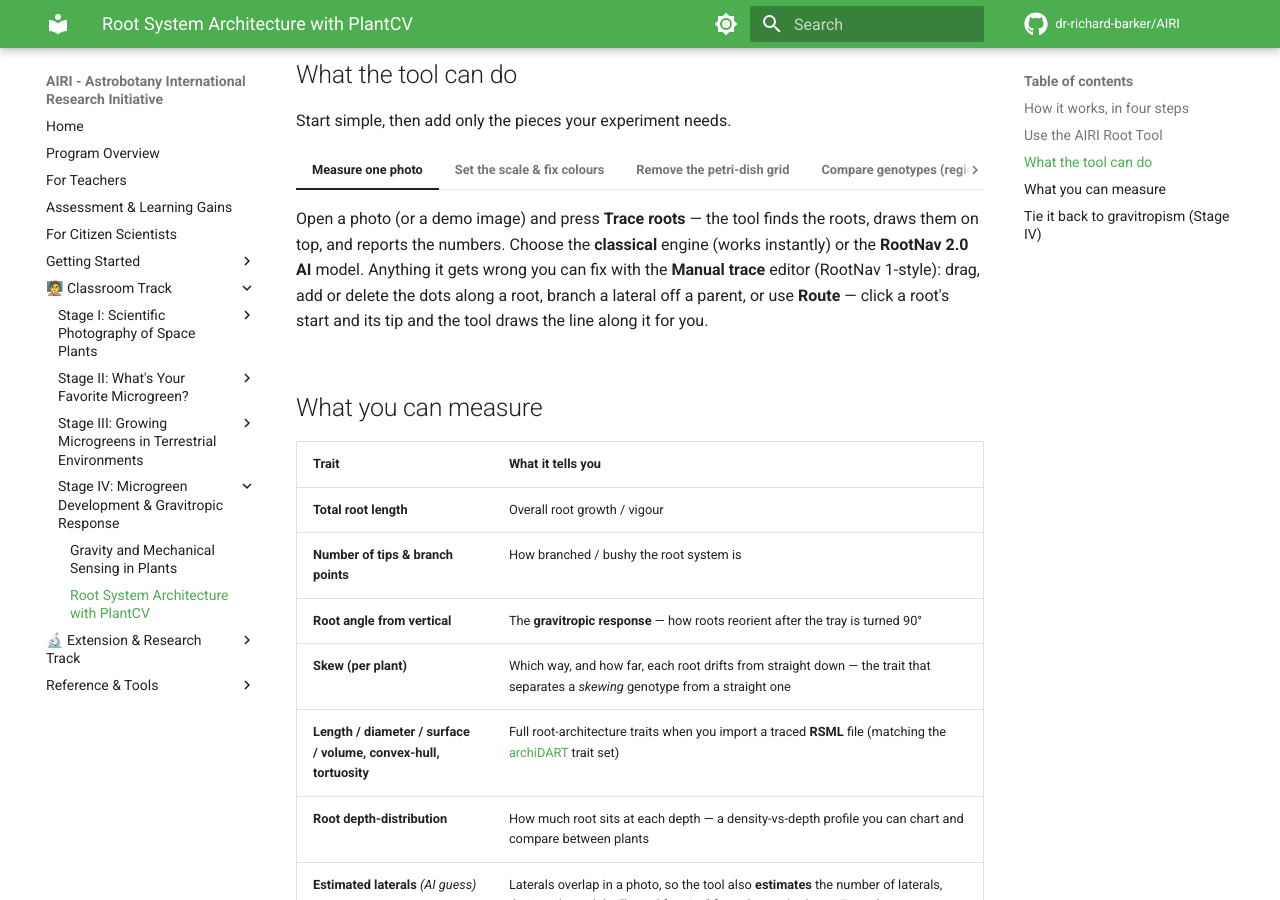
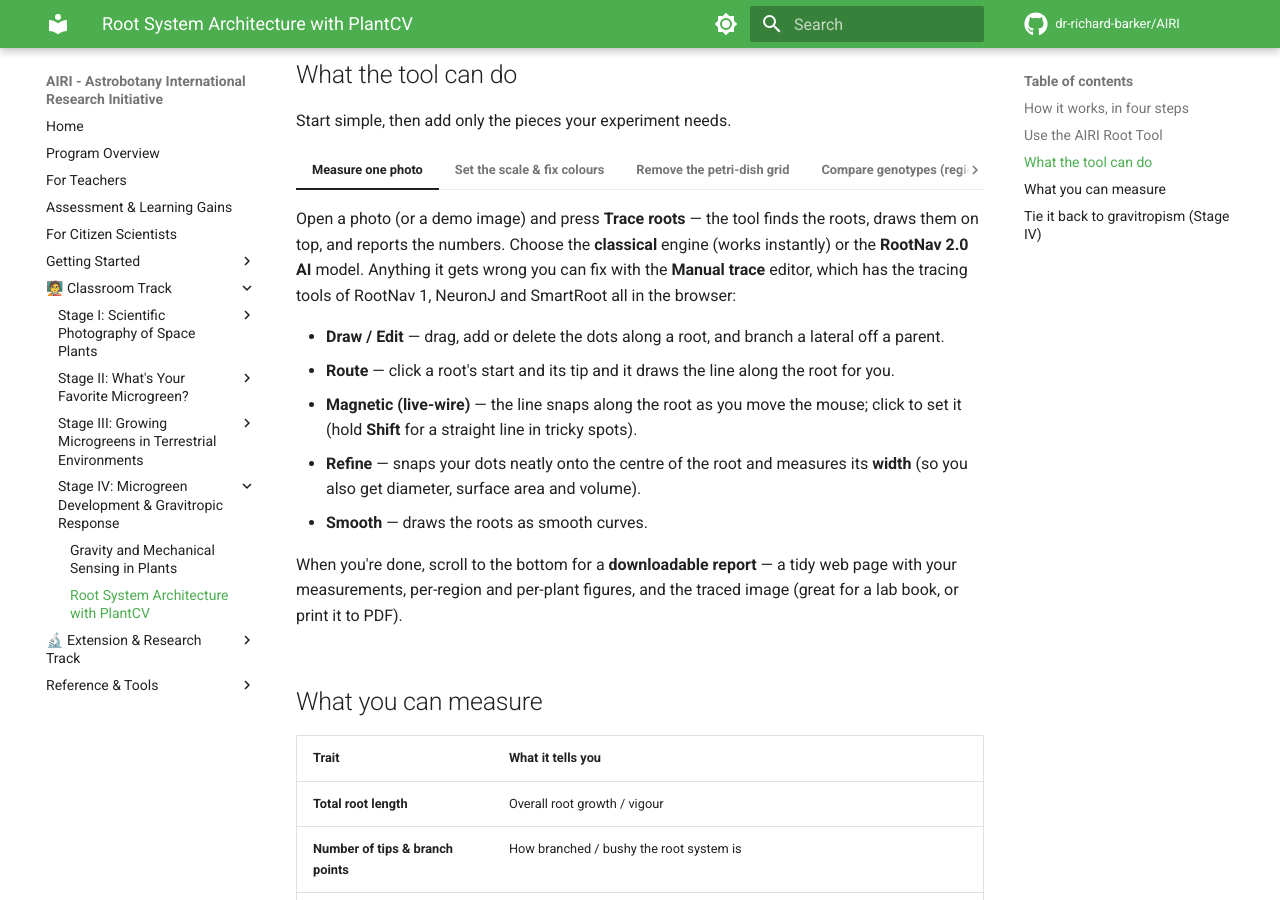
Before and after one commit to dr-richard-barker/AIRI, an MkDocs documentation site: the page built from docs/research-stage-iv-microgreen-development-and-gravitropic-response/root-system-architecture-with-plantcv.md, in a window 1280 px wide and 900 px high, scrolled down 1109 px. Built offline with MkDocs 1.6.1 and Material for MkDocs 9.7.7, drawn with Linux system fonts in a browser that asks for light colours; comment, search, counter and statistics services are not loaded.

Commit message:
RSA page: fuller Manual trace tools (live-wire, refine, smooth) + downloadable report
Co-Authored-By: Claude Opus 4.8 <noreply@anthropic.com>

```diff
--- a/docs/research-stage-iv-microgreen-development-and-gravitropic-response/root-system-architecture-with-plantcv.md
+++ b/docs/research-stage-iv-microgreen-development-and-gravitropic-response/root-system-architecture-with-plantcv.md
@@ -58,10 +58,18 @@ Start simple, then add only the pieces your experiment needs.
 
     Open a photo (or a demo image) and press **Trace roots** — the tool finds the roots, draws
     them on top, and reports the numbers. Choose the **classical** engine (works instantly) or the
-    **RootNav 2.0 AI** model. Anything it gets wrong you can fix with the **Manual trace** editor
-    (RootNav 1-style): drag, add or delete the dots along a root, branch a lateral off a parent,
-    or use **Route** — click a root's start and its tip and the tool draws the line along it for
-    you.
+    **RootNav 2.0 AI** model. Anything it gets wrong you can fix with the **Manual trace** editor,
+    which has the tracing tools of RootNav 1, NeuronJ and SmartRoot all in the browser:
+
+    - **Draw / Edit** — drag, add or delete the dots along a root, and branch a lateral off a parent.
+    - **Route** — click a root's start and its tip and it draws the line along the root for you.
+    - **Magnetic (live-wire)** — the line snaps along the root as you move the mouse; click to set it (hold **Shift** for a straight line in tricky spots).
+    - **Refine** — snaps your dots neatly onto the centre of the root and measures its **width** (so you also get diameter, surface area and volume).
+    - **Smooth** — draws the roots as smooth curves.
+
+    When you're done, scroll to the bottom for a **downloadable report** — a tidy web page with
+    your measurements, per-region and per-plant figures, and the traced image (great for a lab
+    book, or print it to PDF).
 
 === "Set the scale & fix colours"
 
```
